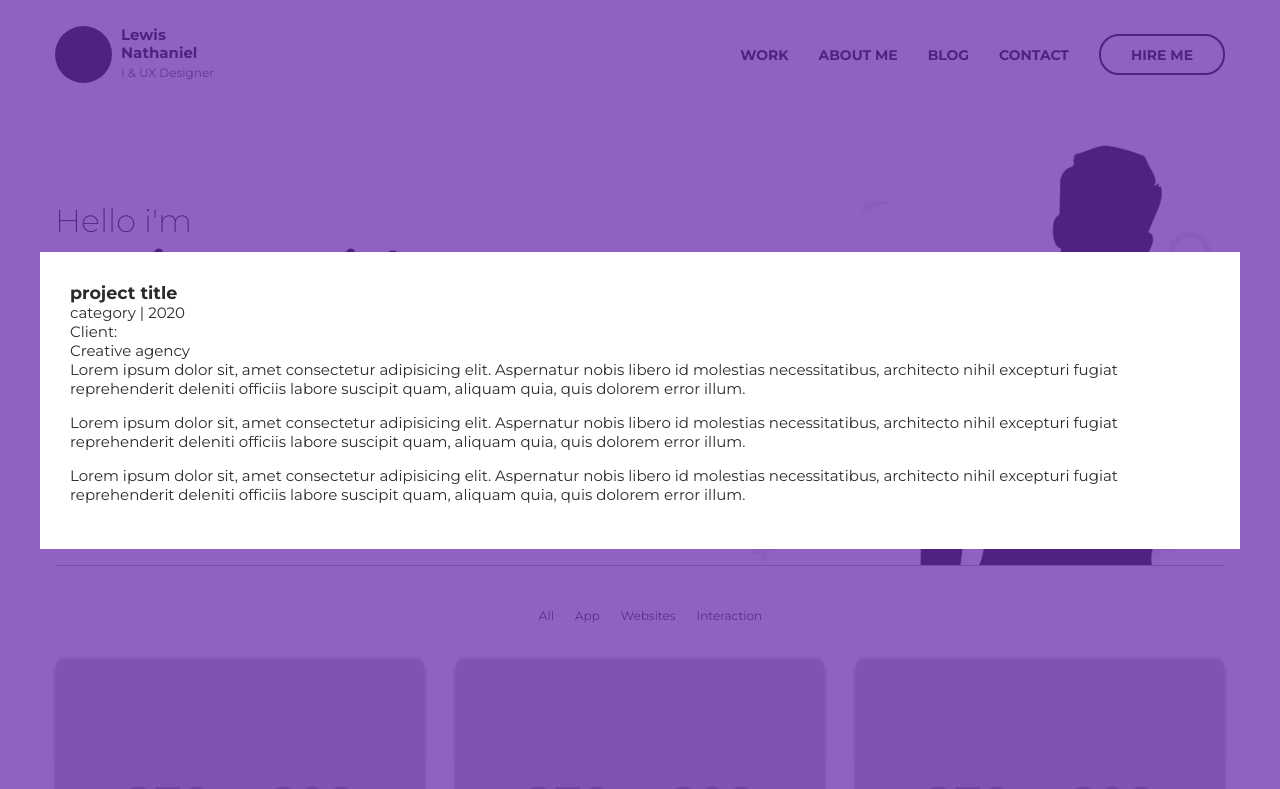
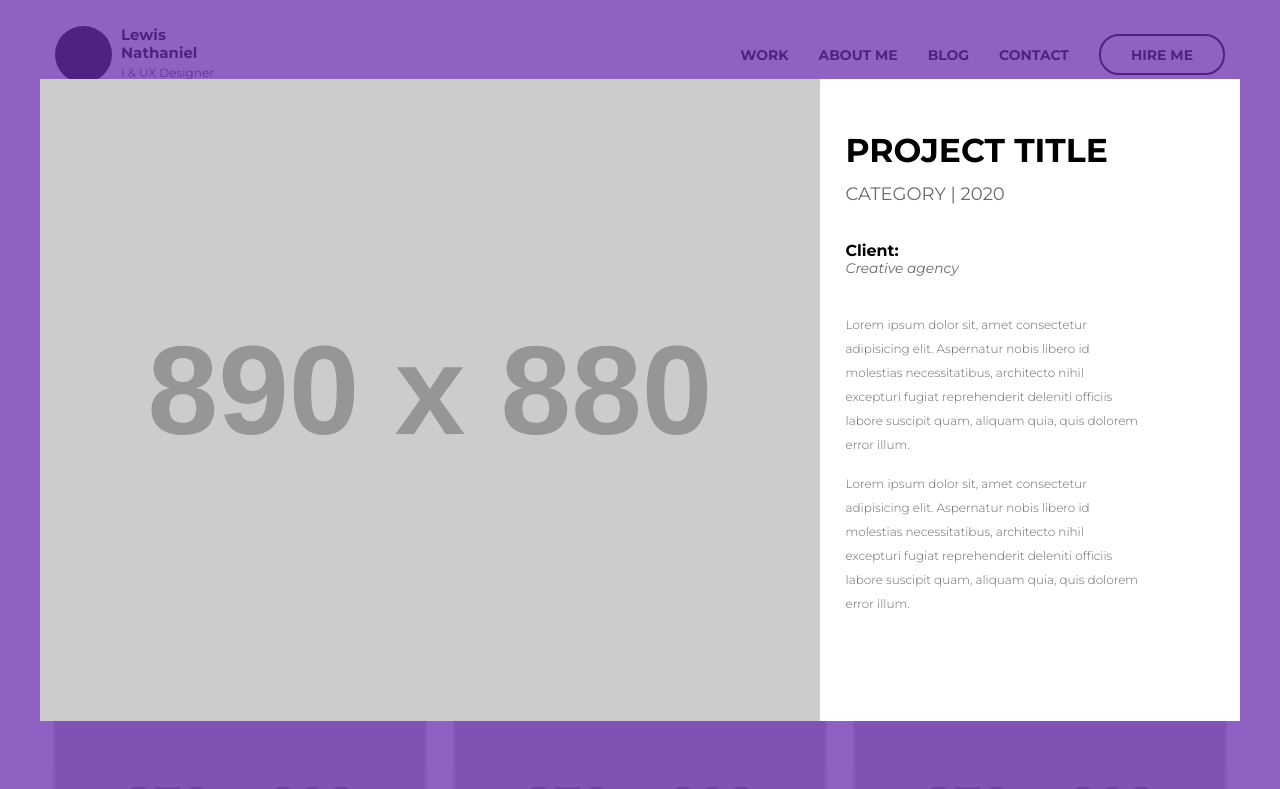
Before and after one commit to Nazar-svg/portfolilio.psd, a plain HTML site: page index.html in a window 1280 px wide. Shown: the top 789 px of the page. Drawn offline with Linux system fonts and the light colour scheme; placeholder pictures from the web are drawn by us.

Commit message:
workind too "modal window"

```diff
--- a/css/blocks/modal.scss
+++ b/css/blocks/modal.scss
@@ -16,6 +16,67 @@
     max-width: 1200px;
     margin: auto;
 
-    padding: 2rem;
+
     background-color: #fff;
 }
+
+
+
+.modal-work{
+    display: flex;
+}
+.modal-work__preview{
+    width: 65%;
+    position: relative;
+    overflow: hidden;
+}
+
+.modal-work__photo{
+    position: absolute;
+    top: 50%;
+    left: 50%;
+    z-index: 1;
+
+    transform: translate3d(-50%, -50%, 0);
+}
+.modal-work__content{
+    width: 35%;
+    padding: 3.4rem 6.6rem 1rem 1.7rem;
+}
+.modal-work__title{
+    font-size: 2.2rem;
+    color:black ;
+    text-transform: uppercase;
+}
+.modal-work__info{
+    font-size: 1.2rem;
+    color:$grey ;
+    text-transform: uppercase;
+    line-height: 2.7;
+}
+.modal-work__header{
+    margin-bottom: 1.5rem;
+}
+
+.modal-work__client{
+
+    margin-bottom: 2.5rem;
+}
+.modal-work__client-title{
+    font-size: 1.06rem;
+    color:black ;
+    font-weight: 700;
+}
+.modal-work__client-company{
+    font-size: 0.92rem;
+    font-style: italic;
+    color:$grey ;
+}
+
+.modal-work__text{
+    margin-bottom: 6rem;
+    font-size: 0.8rem;
+    color:$grey ;
+    line-height: 2;
+    font-weight: 300;
+}
--- a/index.html
+++ b/index.html
@@ -428,20 +428,20 @@
 
             <div class="modal-work">
                 <div class="modal-work__preview">
-
+                    <img class="modal-work__photo" src="https://placehold.it/890x880" alt="">
                 </div>
                 <div class="modal-work__content">
                     <div class="modal-work__header">
                         <h3 class="modal-work__title">project title</h3>
                         <div class="modal-work__info">
-                            category | 2020
+                            category   |   2020
                         </div>
 
                     </div>
 
                     <div class="modal-work__client">
-                        <div> Client: </div>
-                        <div> Creative agency </div>
+                        <div class="modal-work__client-title"> Client: </div>
+                        <div class="modal-work__client-company"> Creative agency </div>
                     </div>
 
                     <div class="modal-work__text">
@@ -451,16 +451,15 @@
                             <p>Lorem ipsum dolor sit, amet consectetur adipisicing elit. Aspernatur nobis libero id
                                 molestias necessitatibus, architecto nihil excepturi fugiat reprehenderit deleniti officiis
                                 labore suscipit quam, aliquam quia, quis dolorem error illum.</p>
-                                <p>Lorem ipsum dolor sit, amet consectetur adipisicing elit. Aspernatur nobis libero id
-                                    molestias necessitatibus, architecto nihil excepturi fugiat reprehenderit deleniti officiis
-                                    labore suscipit quam, aliquam quia, quis dolorem error illum.</p>
+
+
                     </div>
 
                 </div>
 
             </div>
 
-        </div>
+        </div>    <!-- --------------modal dialog-------------- -->
     </div>
 
 </body>
```
Also changed, not shown: css/style-dist.css, css/style.css.
